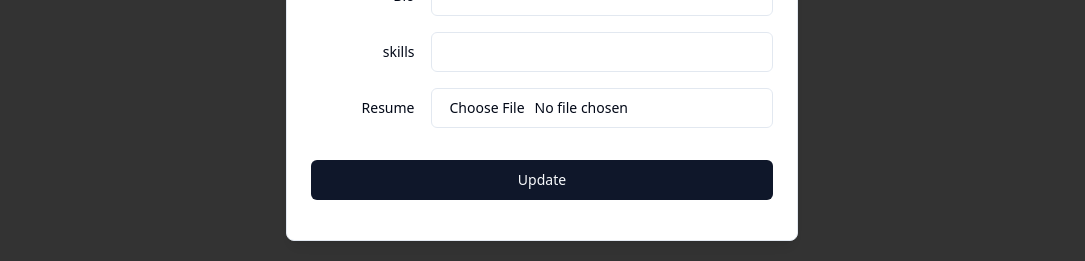
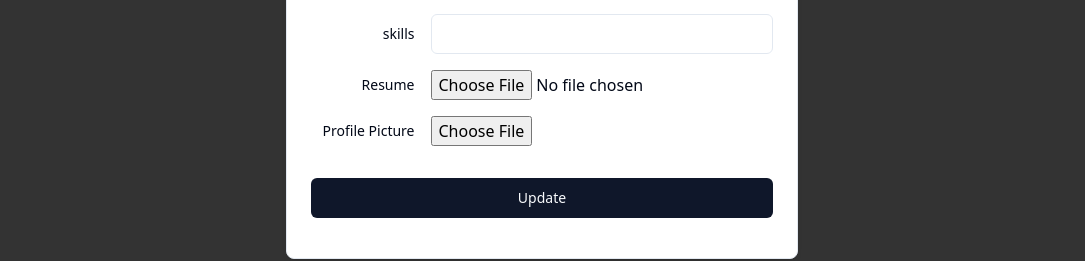
Before and after one commit to farah-jannat/niyog-zone, a React (Vite) app in the folder frontend/: page /profile in a window 1280 px wide. Both pictures are taken after a click on the button 1030 px from the left and 137 px from the top of the page. Shown: the part 413-674 px from the top of the page, without its empty margins (98-1183 px from the left). Built offline with nearby package versions, Linux system fonts and the light colour scheme; no server answers.

Commit message:
feat: add input-functionality for profile image

```diff
--- a/frontend/src/components/UpdateProfileDialog.jsx
+++ b/frontend/src/components/UpdateProfileDialog.jsx
@@ -25,7 +25,8 @@ const UpdateProfileDialog = ({ open, setOpen }) => {
     phoneNumber: user?.phoneNumber,
     bio: user?.Profile?.bio,
     skills: user?.Profile?.skills?.map((skill) => skill),
-    file: user?.Profile?.resume,
+    resume: user?.Profile?.resume,
+    profilePhoto: user?.Profile?.profilePhoto,
   });
 
   const dispatch = useDispatch();
@@ -38,6 +39,19 @@ const UpdateProfileDialog = ({ open, setOpen }) => {
     const file = e.target.files?.[0];
     setInput({ ...input, file });
   };
+
+  const handleProfilePhotoChange = (e) => {
+    setInput((prevInput) => ({
+      ...prevInput,
+      profilePhoto: e.target.files[0],
+    }));
+  };
+  const handleResumeChange = (e) => {
+    setInput((prevInput) => ({
+      ...prevInput,
+      resume: e.target.files[0],
+    }));
+  };
   const submitHandler = async (e) => {
     e.preventDefault();
     console.log("input  here ", input);
@@ -47,11 +61,18 @@ const UpdateProfileDialog = ({ open, setOpen }) => {
     formData.append("phoneNumber", input.phoneNumber);
     formData.append("bio", input.bio);
     formData.append("skills", input.skills);
-    if (input.file) {
-      formData.append("file", input.file);
+    if (input.profilePhoto) {
+      formData.append("profilePhoto", input.profilePhoto);
     }
+
+    if (input.resume) {
+      // Check if a resume file is selected
+      formData.append("resume", input.resume); // Append the resume file
+    }
+
+    console.log("input from profile update", input);
     try {
-        setLoading(true)
+      setLoading(true);
       const res = await axios.post(
         `${USER_API_END_POINT}/profile/update`,
         formData,
@@ -70,8 +91,8 @@ const UpdateProfileDialog = ({ open, setOpen }) => {
     } catch (error) {
       console.log("errpr while updata data from frontend", error);
       toast.error(error.response.data.message);
-    }finally{
-        setLoading(false)
+    } finally {
+      setLoading(false);
     }
     setOpen(false);
   };
@@ -156,13 +177,24 @@ const UpdateProfileDialog = ({ open, setOpen }) => {
                 <Label htmlFor="file" className="text-right">
                   Resume
                 </Label>
-                <Input
-                  id="file"
-                  name="file"
+                <input
                   type="file"
-                  accept="application/pdf"
-                  onChange={changeFileHandler}
+                  id="resume"
+                  name="resume"
+                  onChange={handleResumeChange}
                   className="col-span-3"
+                />
+              </div>
+              <div className="grid grid-cols-4 items-center gap-4">
+                <Label htmlFor="file" className="text-right">
+                  Profile Picture
+                </Label>
+                <input
+                  type="file"
+                  id="profilePhoto"
+                  name="profilePhoto"
+                  className="con-span-3"
+                  onChange={handleProfilePhotoChange}
                 />
               </div>
             </div>
```
